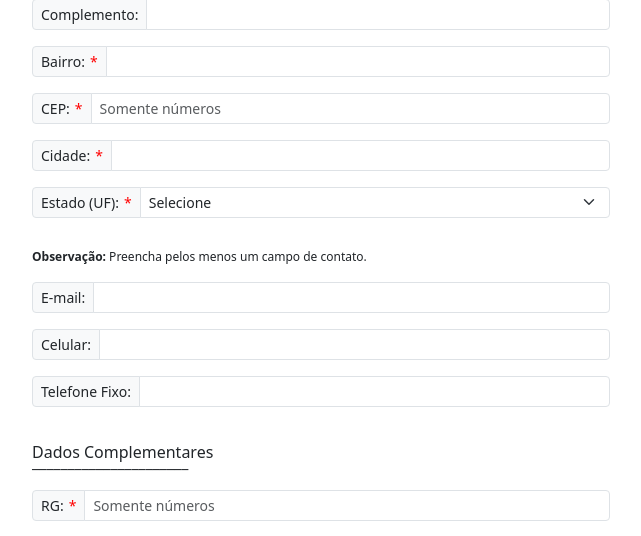
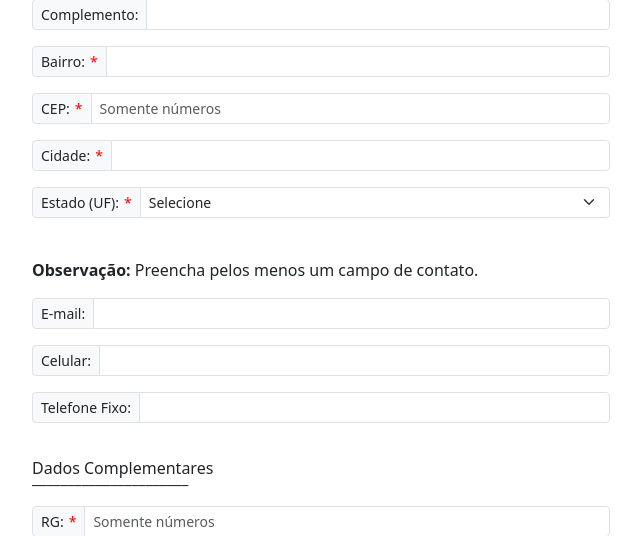
Before and after one commit to mafpbiaggi/ipvp-form-membros, a PHP site: page / in a window 1280 px wide. Shown: the part 831-1367 px from the top of the page, without its empty margins (319-960 px from the left). Run offline with PHP 8.4, Linux system fonts and the light colour scheme.

Commit message:
ipvp-form-membros(upd): Remove classe do arquivo de estilos.
Remoção da classe .obs do arquivo de estilos 'appStyle.css'.

```diff
--- a/assets/css/appStyle.css
+++ b/assets/css/appStyle.css
@@ -31,8 +31,3 @@ img {
 .alert {
     text-align: center;
 }
-
-.obs {
-    margin-top: -10px;
-    font-size: 12px;
-}
```
